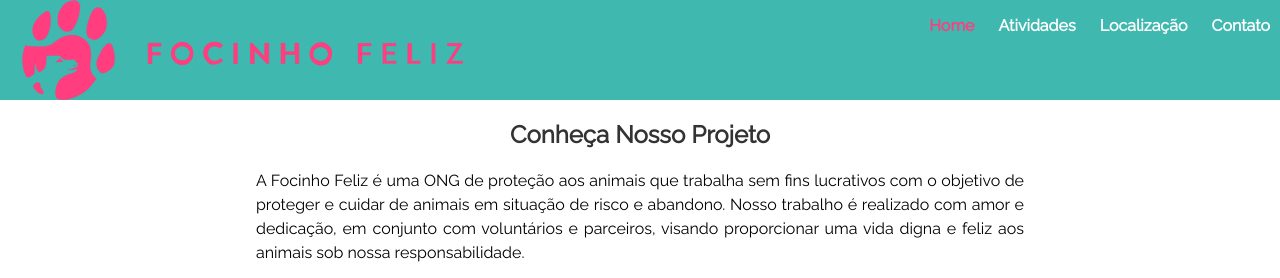
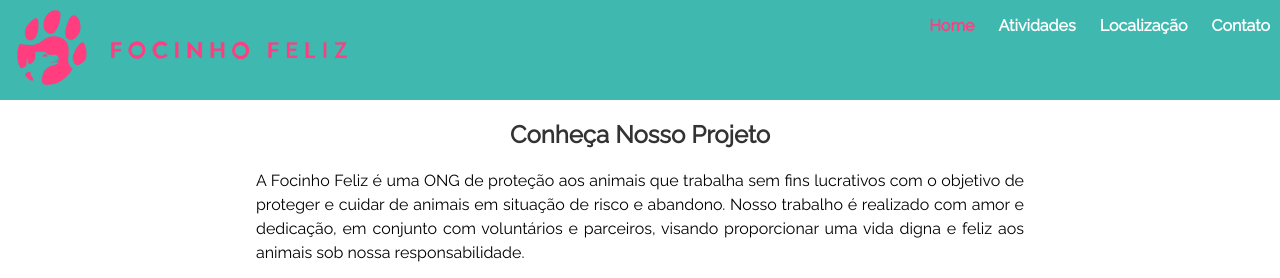
Before and after one commit to LuizOctavioSB/ONG-de-animais, a plain HTML site: page index.html in a window 1280 px wide. Shown: the top 278 px of the page. Drawn offline with Linux system fonts and the light colour scheme.

Commit message:
Finalizada o site e a responsividade.

```diff
--- a/index.html
+++ b/index.html
@@ -13,7 +13,7 @@
 <body>
   <header>
     <a href="index.html" title="Focinho Feliz" id="logo">
-      <img src="Midias/Logo.svg" alt="Focinho Feliz">
+      <img src="Midias/Logo.svg" height="75" alt="Focinho Feliz">
     </a>
     <nav id="navHeader">
       <ul>
--- a/style.css
+++ b/style.css
@@ -73,6 +73,7 @@ header {
 }
 
 #logo img {
+  margin-top: 3%;
   margin-left: 5%;
 }
 
@@ -250,6 +251,7 @@ form textarea {
   }
 
   #logo img {
+    margin-top: 0%;
     width: 60%;
     height: 50px;
     margin-right: 0;
```
